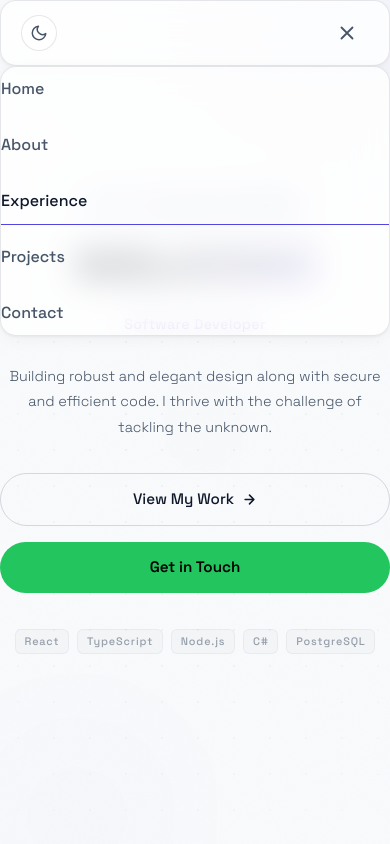
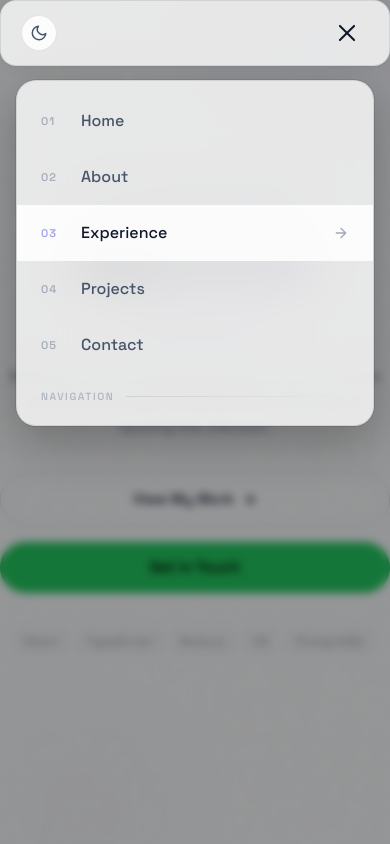
Before and after one commit to Agcaoili4/Portfolio, a React (Vite) app: page / in a window 390 px wide. Both pictures are taken after a click on the button 347 px from the left and 33 px from the top of the page. Shown: the top 844 px of the page. Built offline with nearby package versions, Linux system fonts and the light colour scheme.

Commit message:
Fixed animation lag for all screens
- Fixed fluency for all animations

```diff
--- a/src/Components/topnav.jsx
+++ b/src/Components/topnav.jsx
@@ -1,4 +1,4 @@
-import { useState, useEffect } from 'react';
+import { useState, useEffect, useRef } from 'react';
 import { useTheme } from './ThemeContext';
 
 export const TopNav = () => {
@@ -6,6 +6,7 @@ export const TopNav = () => {
   const [menuOpen, setMenuOpen] = useState(false);
   const [active, setActive] = useState('home');
   const { theme, toggle } = useTheme();
+  const menuRef = useRef(null);
 
   useEffect(() => {
     const onScroll = () => {
@@ -30,10 +31,33 @@ export const TopNav = () => {
     return () => window.removeEventListener('scroll', onScroll);
   }, []);
 
+  // Close menu on scroll
+  useEffect(() => {
+    if (!menuOpen) return;
+    const close = () => setMenuOpen(false);
+    window.addEventListener('scroll', close, { passive: true });
+    return () => window.removeEventListener('scroll', close);
+  }, [menuOpen]);
+
+  // Lock body scroll when menu is open
+  useEffect(() => {
+    if (menuOpen) {
+      document.body.style.overflow = 'hidden';
+    } else {
+      document.body.style.overflow = '';
+    }
+    return () => { document.body.style.overflow = ''; };
+  }, [menuOpen]);
+
   const links = ['Home', 'About', 'Experience', 'Projects', 'Contact'];
   const isDark = theme === 'dark';
 
+  const handleNavClick = () => {
+    setMenuOpen(false);
+  };
+
   return (
+    <>
       <header className="fixed top-0 left-0 right-0 z-50 flex flex-col items-center px-4 pt-4">
         <nav
           className={`glass-nav w-full rounded-2xl flex items-center transition-all duration-300 ${
@@ -104,38 +128,71 @@ export const TopNav = () => {
             ))}
           </div>
 
-        {/* Mobile hamburger — pushed to far right */}
+          {/* Mobile hamburger — animated 3 bars to X */}
           <button
-          className="md:hidden transition-colors cursor-pointer"
-          style={{ color: 'var(--text-secondary)', marginLeft: 'auto', padding: '8px', minWidth: '44px', minHeight: '44px', display: 'flex', alignItems: 'center', justifyContent: 'center' }}
+            className="hamburger md:hidden"
             onClick={() => setMenuOpen((o) => !o)}
             aria-label="Toggle menu"
             aria-expanded={menuOpen}
           >
-          <svg width="22" height="22" viewBox="0 0 24 24" fill="none" stroke="currentColor" strokeWidth="2" strokeLinecap="round" aria-hidden="true">
-            {menuOpen
-              ? <path d="M18 6L6 18M6 6l12 12" />
-              : <path d="M3 12h18M3 6h18M3 18h18" />
-            }
-          </svg>
+            <div className={`hamburger-box${menuOpen ? ' is-active' : ''}`}>
+              <span className="hamburger-bar hamburger-bar-1" />
+              <span className="hamburger-bar hamburger-bar-2" />
+              <span className="hamburger-bar hamburger-bar-3" />
+            </div>
           </button>
         </nav>
+      </header>
 
-      {/* Mobile dropdown */}
-      {menuOpen && (
-        <div className="glass-nav w-full mt-2 rounded-2xl px-5 py-4 flex flex-col gap-3 md:hidden" style={{ maxWidth: '820px' }}>
-          {links.map((link) => (
+      {/* Backdrop overlay */}
+      <div
+        className={`mobile-menu-backdrop${menuOpen ? ' is-visible' : ''}`}
+        onClick={() => setMenuOpen(false)}
+        aria-hidden="true"
+      />
+
+      {/* Mobile slide-down menu */}
+      <div
+        ref={menuRef}
+        className={`mobile-menu md:hidden${menuOpen ? ' is-open' : ''}`}
+        role="navigation"
+        aria-label="Mobile navigation"
+      >
+        <div className="mobile-menu-inner">
+          {links.map((link, i) => (
             <a
               key={link}
               href={`#${link.toLowerCase()}`}
-              className={`nav-link mobile-nav-link py-1${active === link.toLowerCase() ? ' active' : ''}`}
-              onClick={() => setMenuOpen(false)}
+              className={`mobile-menu-link${active === link.toLowerCase() ? ' is-active' : ''}`}
+              style={{ transitionDelay: menuOpen ? `${60 + i * 50}ms` : '0ms' }}
+              onClick={() => handleNavClick(link)}
             >
-              {link}
+              <span className="mobile-menu-link-num">0{i + 1}</span>
+              <span className="mobile-menu-link-text">{link}</span>
+              <svg
+                className="mobile-menu-link-arrow"
+                width="16"
+                height="16"
+                viewBox="0 0 24 24"
+                fill="none"
+                stroke="currentColor"
+                strokeWidth="2"
+                strokeLinecap="round"
+                strokeLinejoin="round"
+                aria-hidden="true"
+              >
+                <path d="M5 12h14M12 5l7 7-7 7" />
+              </svg>
             </a>
           ))}
+
+          {/* Section label */}
+          <div className="mobile-menu-footer">
+            <span>Navigation</span>
+            <div className="mobile-menu-footer-line" />
           </div>
-      )}
-    </header>
+        </div>
+      </div>
+    </>
   );
 };
--- a/src/index.css
+++ b/src/index.css
@@ -1049,6 +1049,235 @@ a {
   opacity: 1;
 }
 
+/* ── Animated hamburger button ── */
+.hamburger {
+  display: flex;
+  align-items: center;
+  justify-content: center;
+  width: 44px;
+  height: 44px;
+  padding: 0;
+  margin-left: auto;
+  background: none;
+  border: none;
+  cursor: pointer;
+  -webkit-tap-highlight-color: transparent;
+}
+.hamburger-box {
+  position: relative;
+  width: 22px;
+  height: 16px;
+}
+.hamburger-bar {
+  display: block;
+  position: absolute;
+  left: 0;
+  width: 100%;
+  height: 2px;
+  border-radius: 2px;
+  background: var(--text-secondary);
+  transition:
+    transform 0.32s cubic-bezier(0.34, 1.56, 0.64, 1),
+    opacity 0.2s ease,
+    background 0.25s ease;
+}
+.hamburger-bar-1 { top: 0; }
+.hamburger-bar-2 { top: 7px; }
+.hamburger-bar-3 { top: 14px; }
+
+/* Active state — morph to X */
+.hamburger-box.is-active .hamburger-bar-1 {
+  transform: translateY(7px) rotate(45deg);
+  background: var(--text);
+}
+.hamburger-box.is-active .hamburger-bar-2 {
+  opacity: 0;
+  transform: scaleX(0);
+}
+.hamburger-box.is-active .hamburger-bar-3 {
+  transform: translateY(-7px) rotate(-45deg);
+  background: var(--text);
+}
+
+/* ── Mobile menu backdrop ── */
+.mobile-menu-backdrop {
+  position: fixed;
+  inset: 0;
+  z-index: 40;
+  background: rgba(0, 0, 0, 0.4);
+  backdrop-filter: blur(4px);
+  -webkit-backdrop-filter: blur(4px);
+  opacity: 0;
+  pointer-events: none;
+  transition: opacity 0.3s ease;
+}
+.mobile-menu-backdrop.is-visible {
+  opacity: 1;
+  pointer-events: auto;
+}
+@media (min-width: 769px) {
+  .mobile-menu-backdrop { display: none; }
+  .mobile-menu { display: none; }
+}
+
+/* ── Mobile slide-down menu ── */
+.mobile-menu {
+  position: fixed;
+  top: 0;
+  left: 0;
+  right: 0;
+  z-index: 45;
+  padding: 5rem 1rem 1.5rem;
+  transform: translateY(-100%);
+  opacity: 0;
+  pointer-events: none;
+  transition:
+    transform 0.38s cubic-bezier(0.16, 1, 0.3, 1),
+    opacity 0.28s ease;
+}
+.mobile-menu.is-open {
+  transform: translateY(0);
+  opacity: 1;
+  pointer-events: auto;
+}
+
+.mobile-menu-inner {
+  background: var(--nav-bg);
+  backdrop-filter: blur(24px);
+  -webkit-backdrop-filter: blur(24px);
+  border: 1px solid var(--border);
+  border-radius: 1.25rem;
+  padding: 0.75rem 0;
+  box-shadow: 0 16px 48px rgba(0, 0, 0, 0.25), 0 0 0 1px var(--border);
+  overflow: hidden;
+}
+
+/* Individual menu links */
+.mobile-menu-link {
+  display: flex;
+  align-items: center;
+  gap: 1rem;
+  padding: 1rem 1.5rem;
+  text-decoration: none;
+  color: var(--text-secondary);
+  font-family: 'Space Grotesk', sans-serif;
+  font-size: 1rem;
+  font-weight: 500;
+  position: relative;
+  transition:
+    color 0.2s ease,
+    background 0.2s ease;
+  /* Stagger reveal */
+  opacity: 0;
+  transform: translateX(-12px);
+  transition:
+    opacity 0.3s cubic-bezier(0.16, 1, 0.3, 1),
+    transform 0.3s cubic-bezier(0.16, 1, 0.3, 1),
+    color 0.2s ease,
+    background 0.2s ease;
+}
+.mobile-menu.is-open .mobile-menu-link {
+  opacity: 1;
+  transform: translateX(0);
+}
+
+/* Active link highlight */
+.mobile-menu-link.is-active {
+  color: var(--text);
+  background: var(--bg-card);
+}
+.mobile-menu-link.is-active .mobile-menu-link-num {
+  color: var(--text-accent);
+}
+
+/* Link number */
+.mobile-menu-link-num {
+  font-family: 'Space Grotesk', monospace;
+  font-size: 0.7rem;
+  font-weight: 600;
+  letter-spacing: 0.08em;
+  color: var(--text-muted);
+  opacity: 0.5;
+  min-width: 1.5rem;
+}
+
+/* Link text */
+.mobile-menu-link-text {
+  flex: 1;
+}
+
+/* Arrow icon */
+.mobile-menu-link-arrow {
+  color: var(--text-muted);
+  opacity: 0;
+  transform: translateX(-4px);
+  transition: opacity 0.2s ease, transform 0.2s ease;
+}
+.mobile-menu-link.is-active .mobile-menu-link-arrow {
+  opacity: 0.6;
+  transform: translateX(0);
+}
+
+/* Hover/active states for touch */
+.mobile-menu-link:active {
+  background: var(--bg-card-hover);
+}
+
+/* Footer label */
+.mobile-menu-footer {
+  display: flex;
+  align-items: center;
+  gap: 0.75rem;
+  padding: 0.75rem 1.5rem 0.5rem;
+  margin-top: 0.25rem;
+}
+.mobile-menu-footer span {
+  font-family: 'Space Grotesk', sans-serif;
+  font-size: 0.65rem;
+  font-weight: 600;
+  letter-spacing: 0.15em;
+  text-transform: uppercase;
+  color: var(--text-muted);
+  opacity: 0.4;
+  white-space: nowrap;
+}
+.mobile-menu-footer-line {
+  flex: 1;
+  height: 1px;
+  background: linear-gradient(to right, var(--border), transparent);
+}
+
+/* ── Enhanced mobile scroll reveals ── */
+@media (max-width: 768px) {
+  .reveal {
+    transform: translateY(24px);
+    transition:
+      opacity 0.6s cubic-bezier(0.16, 1, 0.3, 1),
+      transform 0.6s cubic-bezier(0.16, 1, 0.3, 1);
+  }
+  .reveal-left {
+    transform: translateX(-20px);
+    transition:
+      opacity 0.6s cubic-bezier(0.16, 1, 0.3, 1),
+      transform 0.6s cubic-bezier(0.16, 1, 0.3, 1);
+  }
+  .reveal-scale {
+    transform: scale(0.95);
+    transition:
+      opacity 0.6s cubic-bezier(0.16, 1, 0.3, 1),
+      transform 0.6s cubic-bezier(0.16, 1, 0.3, 1);
+  }
+  /* Tighter stagger on mobile — faster feel */
+  .reveal-stagger > *:nth-child(1) { transition-delay: 0s; }
+  .reveal-stagger > *:nth-child(2) { transition-delay: 0.06s; }
+  .reveal-stagger > *:nth-child(3) { transition-delay: 0.12s; }
+  .reveal-stagger > *:nth-child(4) { transition-delay: 0.18s; }
+  .reveal-stagger > *:nth-child(5) { transition-delay: 0.24s; }
+  .reveal-stagger > *:nth-child(6) { transition-delay: 0.3s; }
+  .reveal-stagger > *:nth-child(7) { transition-delay: 0.36s; }
+  .reveal-stagger > *:nth-child(8) { transition-delay: 0.42s; }
+}
+
 /* ── Reduce motion ── */
 @media (prefers-reduced-motion: reduce) {
   html { scroll-behavior: auto; }
@@ -1064,6 +1293,10 @@ a {
   .orbit-ring, .orbit-float, .orbit-core { animation: none; }
   .theme-icon { transition: none; }
   .theme-toggle:active { transform: none; }
+  .hamburger-bar { transition: none; }
+  .mobile-menu { transition: none; }
+  .mobile-menu-backdrop { transition: none; }
+  .mobile-menu-link { transition: none; opacity: 1; transform: none; }
 }
 
 /* ══════════════════════════════════════════════
@@ -1168,20 +1401,12 @@ a {
     height: 300px !important;
   }
 
-  /* Touch targets — ensure minimum 44px */
+  /* Touch targets — ensure minimum 44px for nav links */
   .nav-link {
     padding: 0.5rem 0;
     min-height: 44px;
     display: flex;
     align-items: center;
-  }
-
-  /* Mobile menu links — proper touch sizing */
-  .mobile-nav-link {
-    min-height: 44px;
-    display: flex;
-    align-items: center;
-    font-size: 1rem;
   }
 }
 
```
Lines whose indentation alone changed are shown as unchanged.
